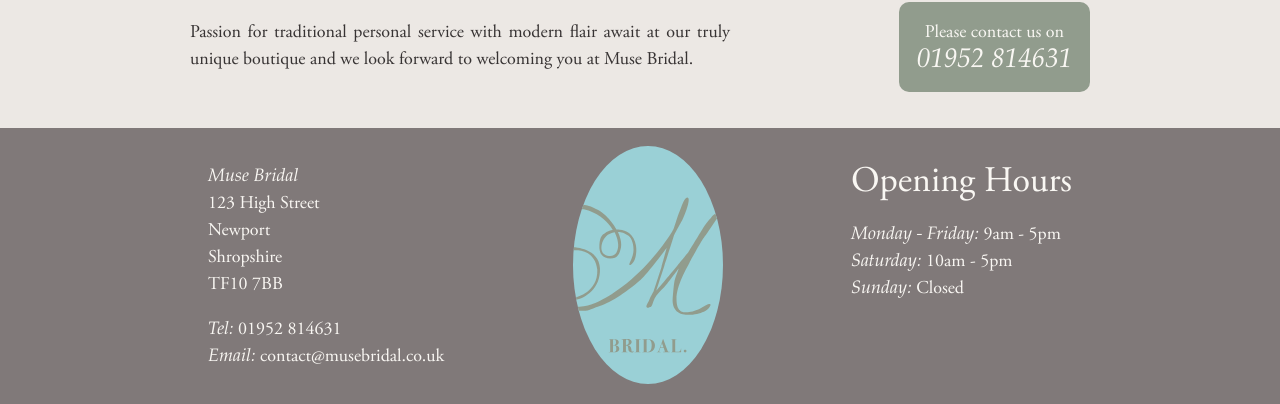
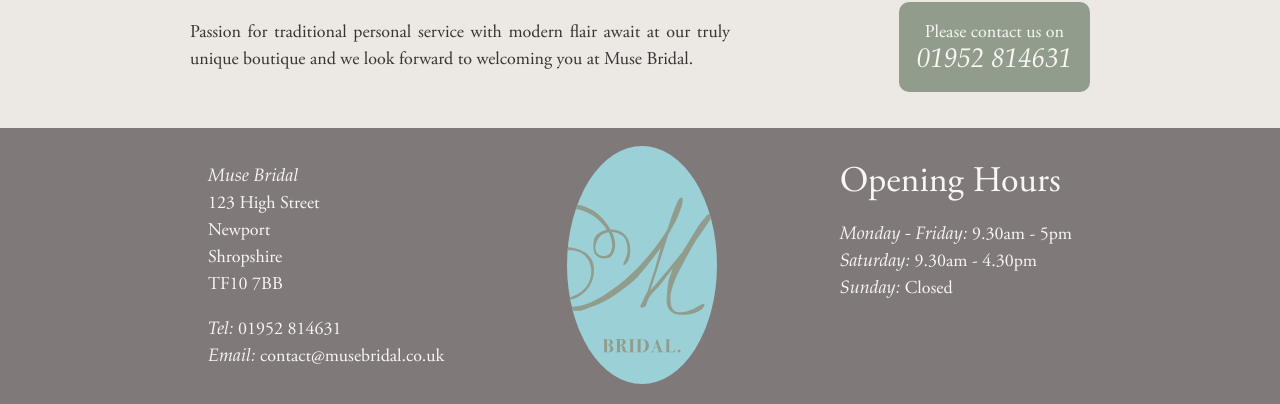
Before and after one commit to JackWReid/musebridal, a Jekyll site: the page built from index.html, in a window 1280 px wide. Shown: the part 1452-1856 px from the top of the page. Built offline with Jekyll 4.4.1, drawn with Linux system fonts in a browser that asks for light colours; nearby versions of some CDN libraries.

Commit message:
Update footer opening times to match contact

```diff
--- a/_includes/footer.html
+++ b/_includes/footer.html
@@ -21,8 +21,8 @@
 		<div class="site-footer__opening-hours">
 			<h1 class="site-footer__opening-hours__title">Opening Hours</h1>
 			<ul class="site-footer__opening-hours__list">
-				<li><em>Monday - Friday:</em> 9am - 5pm</li>
-				<li><em>Saturday:</em> 10am - 5pm</li>
+				<li><em>Monday - Friday:</em> 9.30am - 5pm</li>
+				<li><em>Saturday:</em> 9.30am - 4.30pm</li>
 				<li><em>Sunday:</em> Closed</li>
 			</ul>
 		</div>
```
